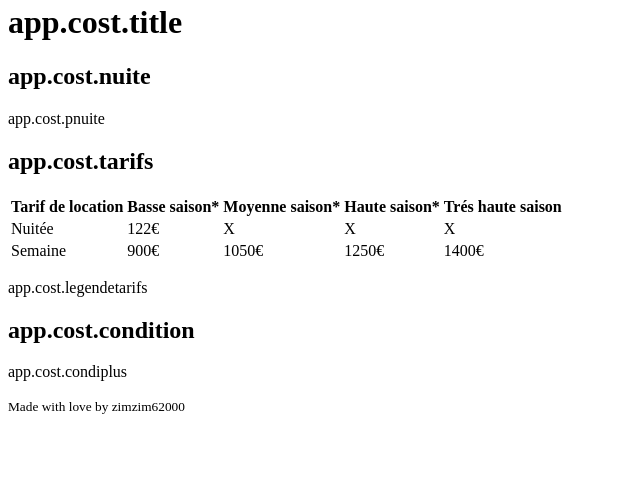
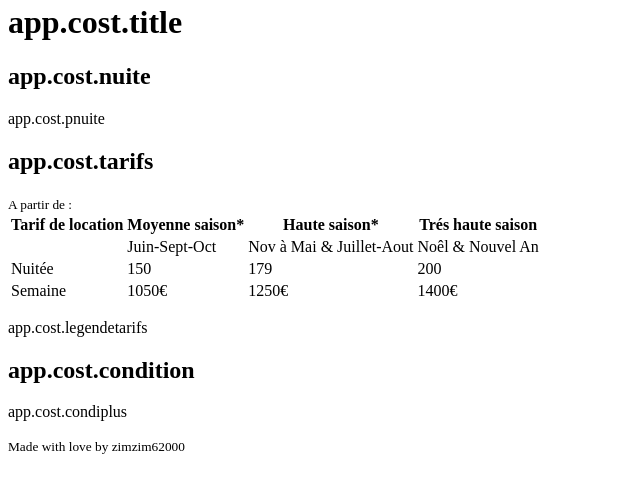
Before and after one commit to zimzim62000/villa2020, a Symfony app: template templates/home/cost.html.twig in a window 1280 px wide. Shown: the part 167-660 px from the top of the page, without its empty margins (0-640 px from the left). Run offline with Twig, Linux system fonts and the light colour scheme; the template is opened without the code that fills it, so the values that code supplies are empty; some libraries are stand-ins or nearby versions.

Commit message:
fix cost

```diff
--- a/templates/home/cost.html.twig
+++ b/templates/home/cost.html.twig
@@ -13,7 +13,7 @@
     </div>
 
     <div class="row ">
-        <div class="small-8 large-centered small-10 small-centered columns padding-top padding-bottom">
+        <div class="small-8 large-centered small-10 small-centered columns ">
             <h2 class="tertiary-color text-center padding-top">{{ "app.cost.nuite"|trans }}</h2>
             <p class="secondary-color">
                 {{ "app.cost.pnuite"|trans|raw }}
@@ -26,27 +26,34 @@
             <h2 class="tertiary-color text-center padding-top">{{ "app.cost.tarifs"|trans }}</h2>
         </div>
     </div>
-
+    <div class="row">
+        <div class="small-8 small-centered columns">
+            <small>A partir de :</small>
+        </div>
+    </div>
     <div class="row">
         <div class="small-12 columns">
             <table>
                 <tr>
                     <th>Tarif de location</th>
-                    <th>Basse saison*</th>
                     <th>Moyenne saison*</th>
                     <th>Haute saison*</th>
                     <th>Trés haute saison</th>
                 </tr>
                 <tr class="text-center">
+                    <td></td>
+                    <td>Juin-Sept-Oct</td>
+                    <td>Nov à Mai & Juillet-Aout</td>
+                    <td>Noêl & Nouvel An</td>
+                </tr>
+                <tr class="text-center">
                     <td>Nuitée</td>
-                    <td>122€</td>
-                    <td>X</td>
-                    <td>X</td>
-                    <td>X</td>
+                    <td>150</td>
+                    <td>179</td>
+                    <td>200</td>
                 </tr>
                 <tr class="text-center">
                     <td>Semaine</td>
-                    <td>900€</td>
                     <td>1050€</td>
                     <td>1250€</td>
                     <td>1400€</td>
```
Also changed, not shown: translations/messages.fr.yml (+5 -6 lines).
